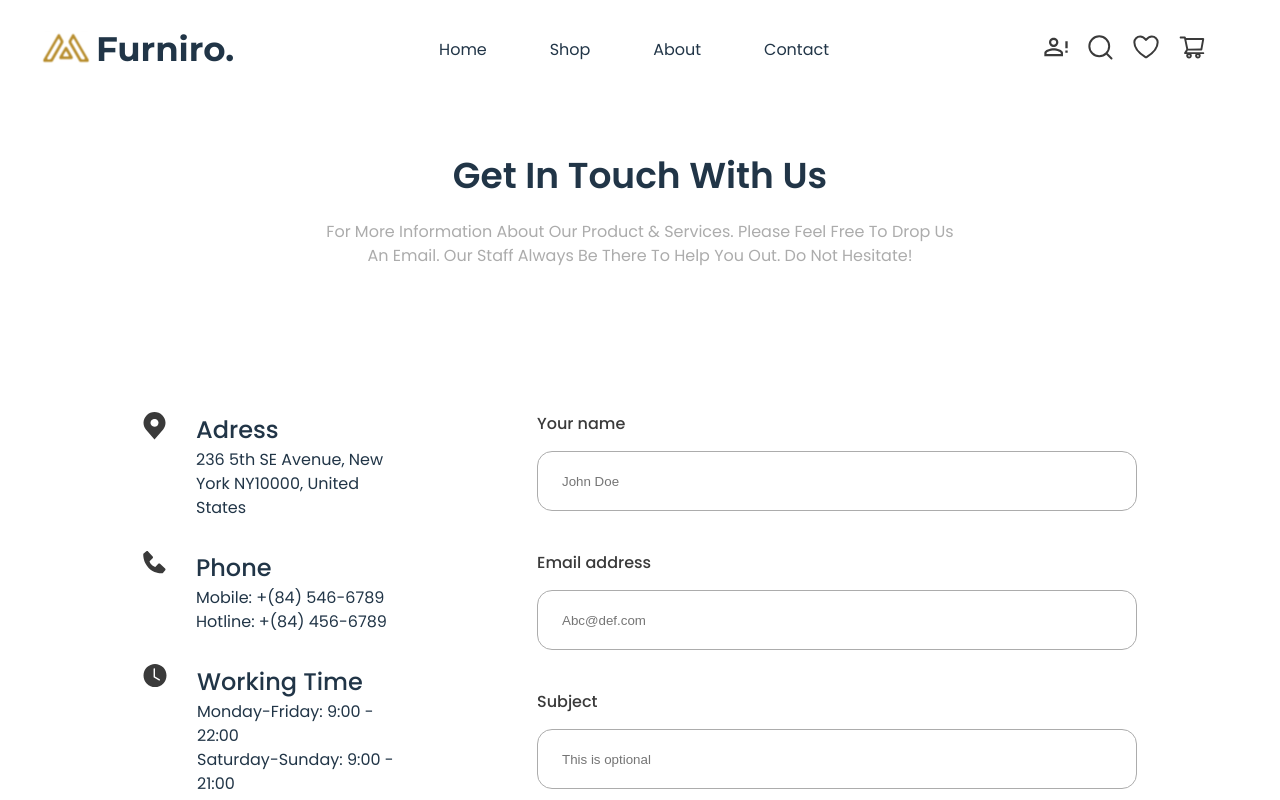
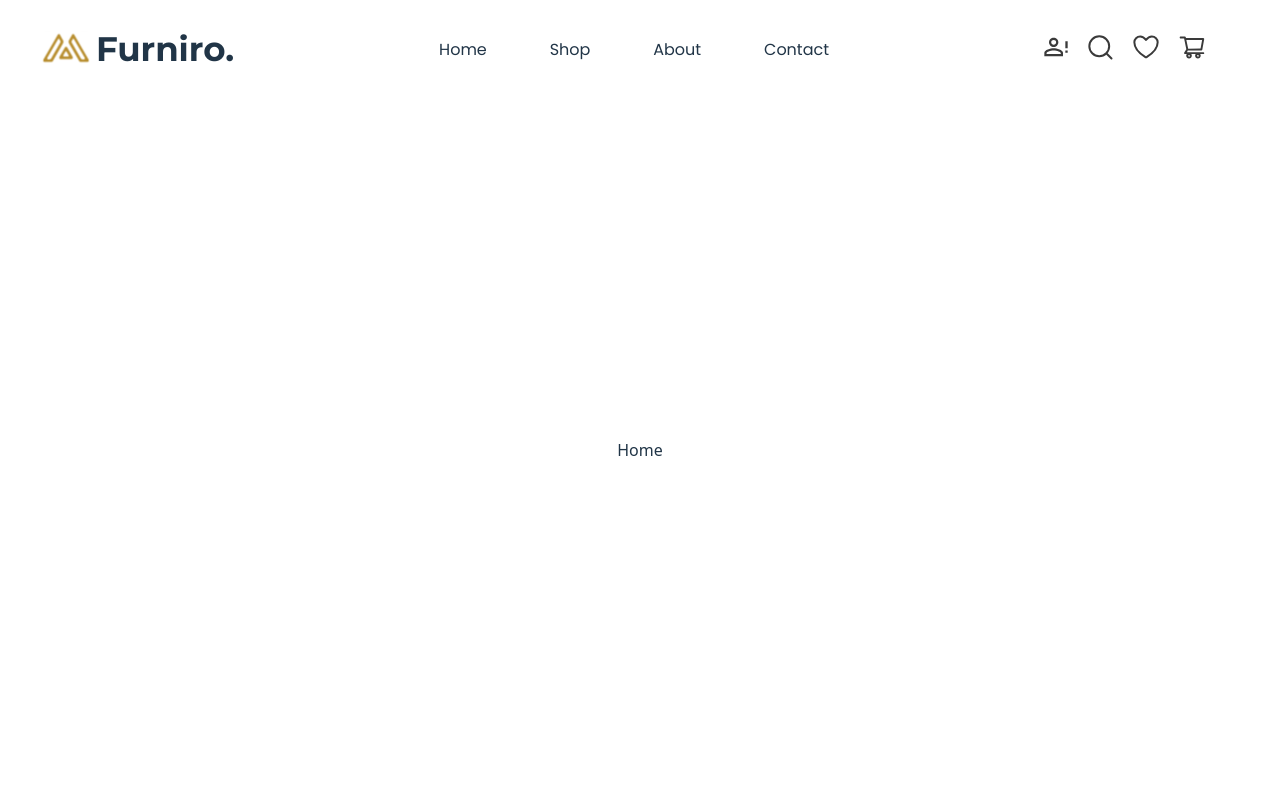
Before and after one commit to archis-academy/august-frontend-furniro-1, a React (Vite) app: page / in a window 1280 px wide. Shown: the top 800 px of the page. Built offline with nearby package versions, Linux system fonts and the light colour scheme.

Commit message:
Refactor Input component: rename file, update import paths, and remove unused styles

```diff
--- a/src/App.jsx
+++ b/src/App.jsx
@@ -9,7 +9,6 @@ function App() {
 
   return (
     <>
-      <Form/>
       <Navbar />
       <Router />
     </>
--- a/src/Components/Form/form.jsx
+++ b/src/Components/Form/form.jsx
@@ -1,5 +1,5 @@
 import styles from './form.module.scss';
-import Input from '../Input/input.jsx';
+import Input from '../Input/index.jsx';
 import '@fontsource/poppins';
 
 function form() {
--- /dev/null
+++ b/src/Components/Input/index.jsx
@@ -0,0 +1,13 @@
+import styles from './input.module.scss';
+// import '@fontsource/poppins';
+
+function input({ label, placeholder, type = 'text' }) {
+  return (
+    <div className={styles.container}>
+      <label className={styles.label}>{label}</label>
+      <input className={styles.input} type={type} placeholder={placeholder} />
+    </div>
+  );
+}
+
+export default input;
--- a/src/Components/Input/input.jsx
+++ /dev/null
@@ -1,13 +0,0 @@
-import styles from './input.module.scss';
-// import '@fontsource/poppins';
-
-function input({ label, placeholder, type = 'text' }) {
-  return (
-    <div className={styles.container}>
-      <label className={styles.label}>{label}</label>
-      <input className={styles.input} type={type} placeholder={placeholder} />
-    </div>
-  );
-}
-
-export default input;
--- a/src/Components/Input/input.module.scss
+++ b/src/Components/Input/input.module.scss
@@ -2,7 +2,6 @@
     display: flex;
     flex-direction: column;
     gap:15px;
-    margin:40px;
 }
 .input{
     width:600px;
```
